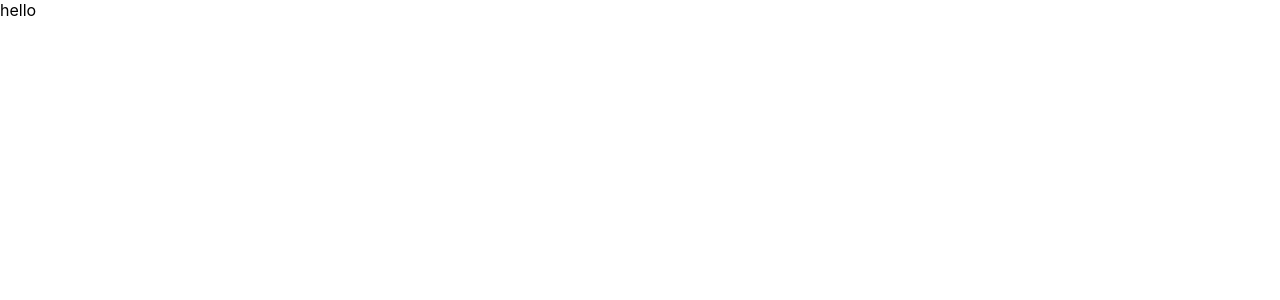
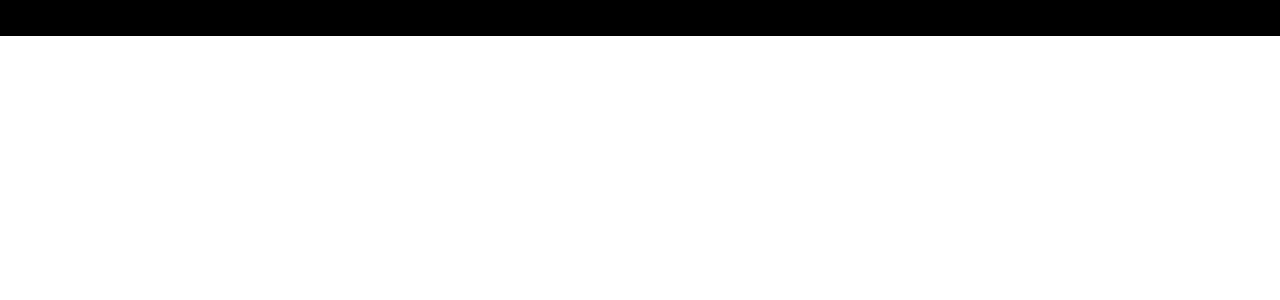
Before and after one commit to goporo/clone-youtube, a React (Create React App) app: page / in a window 1280 px wide. Shown: the top 300 px of the page. Built offline with nearby package versions, Linux system fonts and the light colour scheme.

Commit message:
set up routes

```diff
--- a/public/index.html
+++ b/public/index.html
@@ -1,19 +1,16 @@
 <!DOCTYPE html>
 <html lang="en">
+
 <head>
   <meta charset="utf-8" />
   <link rel="icon" href="%PUBLIC_URL%/favicon.ico" />
   <meta name="viewport" content="width=device-width, initial-scale=1" />
   <meta name="theme-color" content="#000000" />
-    <meta
-      name="description"
-      content="Web site created using create-react-app"
-    />
+  <meta name="description" content="Web site created using create-react-app" />
   <link rel="apple-touch-icon" href="%PUBLIC_URL%/logo192.png" />
-    <!--
-      manifest.json provides metadata used when your web app is installed on a
-      user's mobile device or desktop. See https://developers.google.com/web/fundamentals/web-app-manifest/
-    -->
+  <link rel="stylesheet" href="https://fonts.googleapis.com/css?family=Roboto:300,400,500,700&display=swap" />
+  <link rel="stylesheet" href="https://fonts.googleapis.com/icon?family=Material+Icons" />
+
   <link rel="manifest" href="%PUBLIC_URL%/manifest.json" />
   <!--
       Notice the use of %PUBLIC_URL% in the tags above.
@@ -24,8 +21,9 @@
       work correctly both with client-side routing and a non-root public URL.
       Learn how to configure a non-root public URL by running `npm run build`.
     -->
-    <title>React App</title>
+  <title>GoTube</title>
 </head>
+
 <body>
   <noscript>You need to enable JavaScript to run this app.</noscript>
   <div id="root"></div>
@@ -40,4 +38,5 @@
       To create a production bundle, use `npm run build` or `yarn build`.
     -->
 </body>
+
 </html>
--- a/src/App.js
+++ b/src/App.js
@@ -1,11 +1,22 @@
-import logo from './logo.svg';
+import { Box } from "@mui/system";
+import { BrowserRouter, Route, Routes } from "react-router-dom";
+import { ChannelDetail, SearchFeed, VideoDetail, Feed } from "./components";
+
 
 
 function App() {
   return (
-    <div className="App">
-      hello
-    </div>
+    <BrowserRouter>
+      <Box sx={{ backgroundColor: '#000' }}>
+        Navbar
+        <Routes>
+          <Route path='/' exact element={<Feed />} />
+          <Route path='/video/:id' element={<VideoDetail />} />
+          <Route path='/channel/:id' element={<ChannelDetail />} />
+          <Route path='/search/:searchTerm' element={<SearchFeed />} />
+        </Routes>
+      </Box>
+    </BrowserRouter>
   );
 }
 
--- /dev/null
+++ b/src/components/ChannelDetail.jsx
@@ -0,0 +1,9 @@
+import React from 'react'
+
+const ChannelDetail = () => {
+    return (
+        <div>ChannelDetail</div>
+    )
+}
+
+export default ChannelDetail
--- /dev/null
+++ b/src/components/Feed.jsx
@@ -0,0 +1,9 @@
+import React from 'react'
+
+const Feed = () => {
+    return (
+        <div>Feed</div>
+    )
+}
+
+export default Feed
--- /dev/null
+++ b/src/components/Navbar.jsx
@@ -0,0 +1,9 @@
+import React from 'react'
+
+const Navbar = () => {
+    return (
+        <div>Navbar</div>
+    )
+}
+
+export default Navbar
--- /dev/null
+++ b/src/components/SearchFeed.jsx
@@ -0,0 +1,9 @@
+import React from 'react'
+
+const SearchFeed = () => {
+    return (
+        <div>SearchFeed</div>
+    )
+}
+
+export default SearchFeed
--- /dev/null
+++ b/src/components/VideoDetail.jsx
@@ -0,0 +1,9 @@
+import React from 'react'
+
+const VideoDetail = () => {
+    return (
+        <div>VideoDetail</div>
+    )
+}
+
+export default VideoDetail
--- /dev/null
+++ b/src/components/index.js
@@ -0,0 +1,5 @@
+export { default as Navbar } from "./Navbar";
+export { default as Feed } from "./Feed";
+export { default as ChannelDetail } from "./ChannelDetail";
+export { default as SearchFeed } from "./SearchFeed";
+export { default as VideoDetail } from "./VideoDetail";
--- a/src/index.css
+++ b/src/index.css
@@ -1,13 +1,88 @@
+html,
 body {
   margin: 0;
-  font-family: -apple-system, BlinkMacSystemFont, 'Segoe UI', 'Roboto', 'Oxygen',
-    'Ubuntu', 'Cantarell', 'Fira Sans', 'Droid Sans', 'Helvetica Neue',
-    sans-serif;
-  -webkit-font-smoothing: antialiased;
-  -moz-osx-font-smoothing: grayscale;
+  padding: 0;
+  box-sizing: border-box;
 }
 
-code {
-  font-family: source-code-pro, Menlo, Monaco, Consolas, 'Courier New',
-    monospace;
+a {
+  text-decoration: none;
+  color: black;
 }
+
+::-webkit-scrollbar {
+  width: 0px;
+  height: 5px;
+}
+
+::-webkit-scrollbar-thumb {
+  background-color: rgb(114, 113, 113);
+  border-radius: 10px;
+  height: 200px;
+}
+
+::-webkit-scrollbar-track {
+  background-color: transparent;
+}
+
+.category-btn:hover {
+  background-color: #fc1503 !important;
+  color: white !important;
+}
+
+.category-btn:hover span {
+  color: white !important;
+}
+
+.react-player {
+  height: 77vh !important;
+  width: 100% !important;
+}
+
+.search-bar {
+  border: none;
+  outline: none;
+  width: 350px;
+}
+
+.category-btn {
+  font-weight: bold !important;
+  text-transform: capitalize;
+  display: flex;
+  align-items: center;
+  justify-content: start;
+  cursor: pointer;
+  background: transparent;
+  outline: none;
+  border: none;
+
+  padding: 7px 15px;
+  margin: 10px 0px;
+  border-radius: 20px;
+  transition: all 0.3s ease;
+}
+
+@media screen and (max-width: 900px) {
+  .category-btn {
+    margin: 10px;
+  }
+}
+
+@media screen and (max-width: 800px) {
+  .copyright {
+    display: none !important;
+  }
+}
+
+@media screen and (max-width: 600px) {
+  .scroll-horizontal {
+    overflow: auto !important;
+  }
+
+  .react-player {
+    height: 45vh !important;
+  }
+  .search-bar {
+    width: 200px;
+  }
+}
--- a/src/index.js
+++ b/src/index.js
@@ -5,7 +5,5 @@
 
 const root = ReactDOM.createRoot(document.getElementById('root'));
 root.render(
-  <React.StrictMode>
-    <App />
-  </React.StrictMode>
+  <App />
 );
```
Lines whose indentation alone changed are shown as unchanged.
